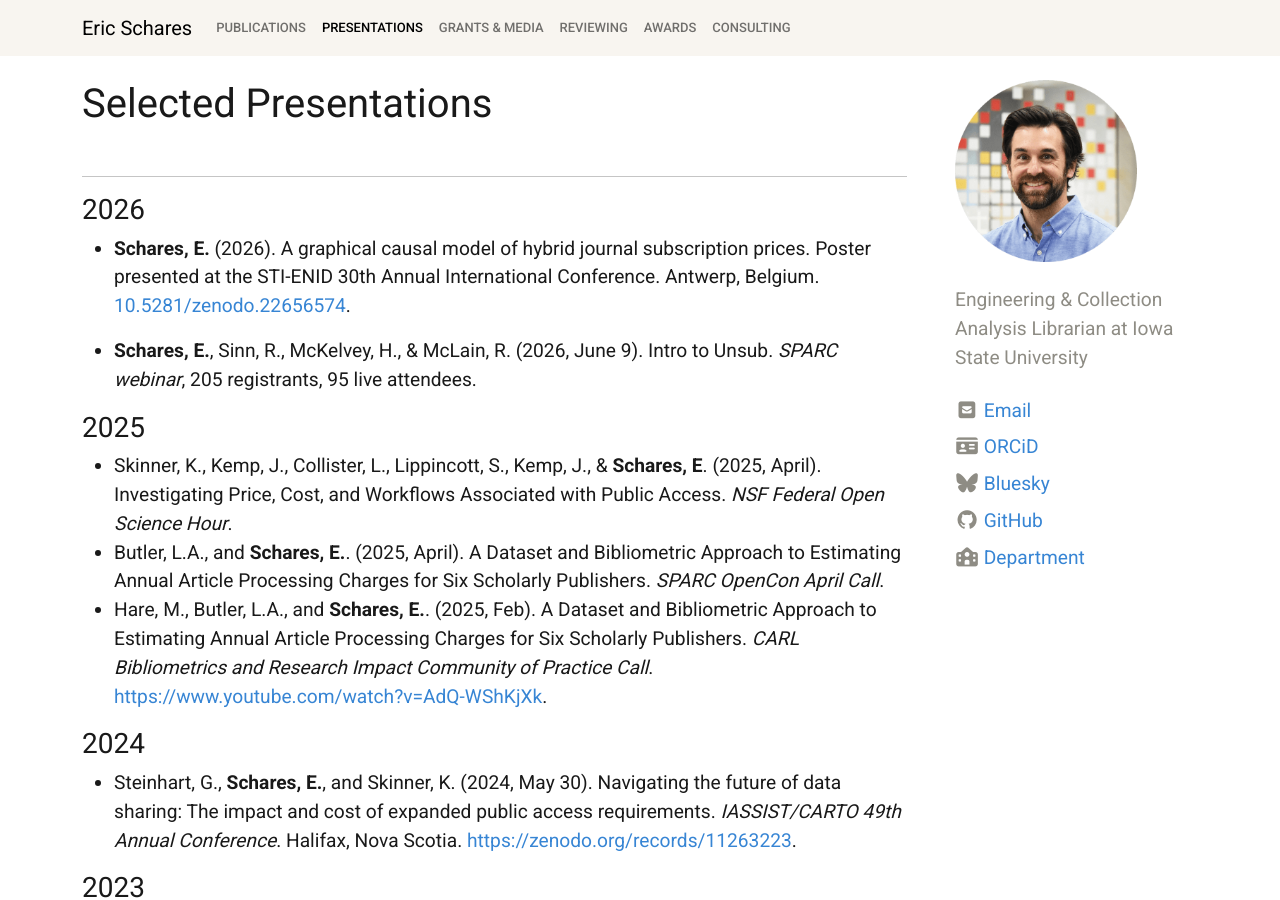
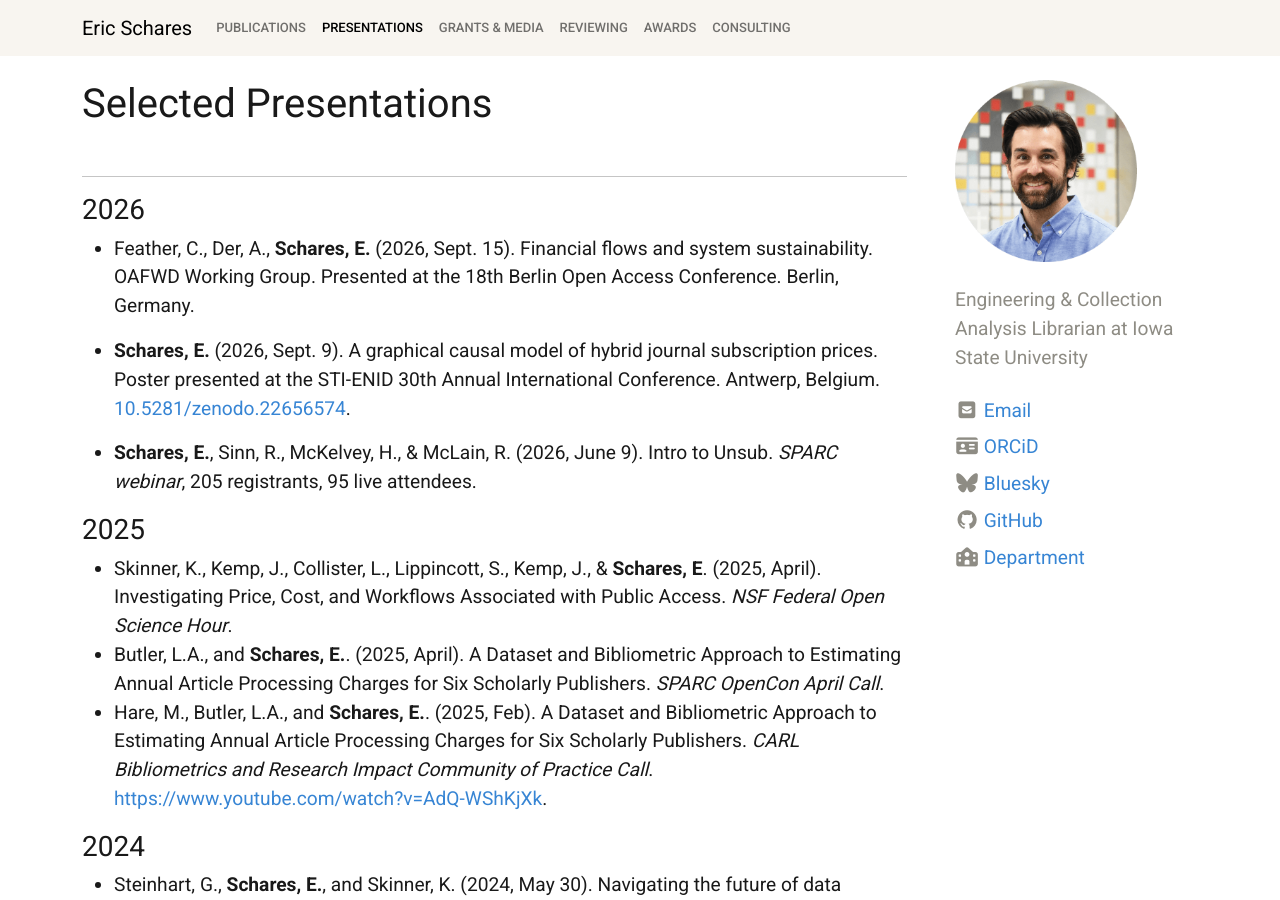
Before and after one commit to eschares/eschares.github.io, a Jekyll site: the page built from pages/presentations.md, in a window 1280 px wide and 900 px high. Built offline with Jekyll 4.4.1, drawn with Linux system fonts in a browser that asks for light colours; nearby versions of some CDN libraries; some of the changed text lies outside the part shown.

Commit message:
Add B18 presentation

```diff
--- a/_config.yml
+++ b/_config.yml
@@ -11,7 +11,7 @@
 #
 title: Eric Schares
 description: "" # " " for punctuation, shows at bottom of page
-year: last updated September 12, 2026
+year: last updated September 17, 2026
 author: #Eric Schares
 bio: "Engineering & Collection Analysis Librarian at Iowa State University"  # underneath author name
 
--- a/pages/presentations.md
+++ b/pages/presentations.md
@@ -11,7 +11,9 @@ nav_order: 2
 * * *
 
 ### 2026
-- **Schares, E.** (2026). A graphical causal model of hybrid journal subscription prices. Poster presented at the STI-ENID 30th Annual International Conference. Antwerp, Belgium. [10.5281/zenodo.22656574](https://doi.org/10.5281/zenodo.22656574).
+- Feather, C., Der, A., **Schares, E.** (2026, Sept. 15). Financial flows and system sustainability. OAFWD Working Group. Presented at the 18th Berlin Open Access Conference. Berlin, Germany.
+
+- **Schares, E.** (2026, Sept. 9). A graphical causal model of hybrid journal subscription prices. Poster presented at the STI-ENID 30th Annual International Conference. Antwerp, Belgium. [10.5281/zenodo.22656574](https://doi.org/10.5281/zenodo.22656574).
 
 - **Schares, E.**, Sinn, R., McKelvey, H., & McLain, R. (2026, June 9). Intro to Unsub. _SPARC webinar_, 205 registrants, 95 live attendees.
 
```
